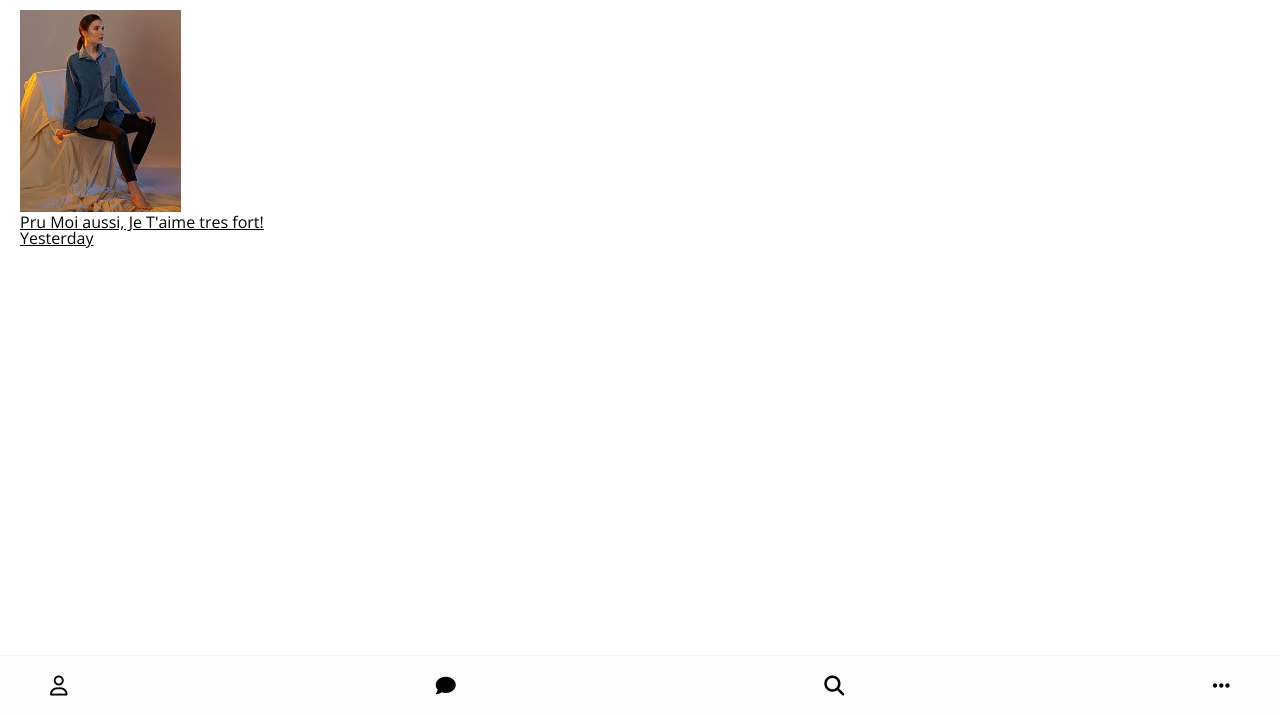
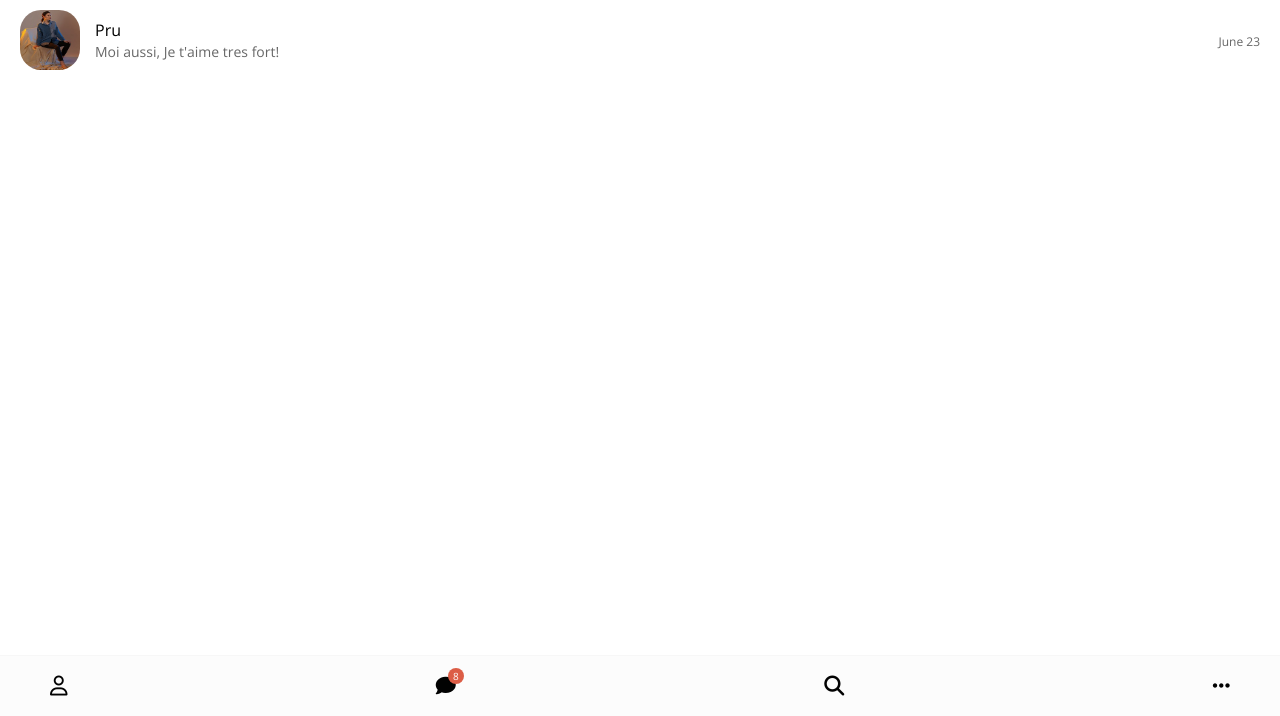
Before and after one commit to jky0ung/kakao-clone-v2, a plain HTML site: page index.html in a window 1280 px wide. Shown: the part 84-800 px from the top of the page. Drawn offline with nearby package versions, Linux system fonts and the light colour scheme.

Commit message:
20200623
friends css

```diff
--- /dev/null
+++ b/css/friend.css
@@ -0,0 +1,52 @@
+.friend {
+    display: flex;
+    justify-content: space-between;
+    align-items: center;
+}
+
+.friend .friend__avatar {
+    width: 50px;
+    height: 50px;
+    border-radius: 35%;
+
+}
+
+.friend__avatar.g-avatar {
+    width: 70px;
+    height: 70px;
+}
+
+.friend__avatar.m-avatar {
+    width: 60px;
+    height: 60px;
+}
+
+.friend .friend__column {
+    display: flex;
+    align-items: center;
+
+}
+
+.friend .friend__avatar {
+    margin-right: 15px;
+}
+
+.friend__content .friend__name {
+    display: block;
+    margin-bottom: 5px;
+}
+
+.friend__content .friend__status,
+.friend__content .friend__bottom-text,
+.friend .chat__timestamp {
+    opacity: 0.6;
+}
+
+.friend__content .friend__bottom-text {
+    font-size: 14px;
+}
+
+.friend__content .friend__status,
+.friend .chat__timestamp {
+    font-size: 12px;
+}
--- a/css/nav-bar.css
+++ b/css/nav-bar.css
@@ -6,7 +6,6 @@
     left: 0px;
     bottom: 0px;
     border-top: 1px solid #f7f7f7;
-    box-sizing: border-box;
 }
 
 .nav .nav__list {
@@ -17,3 +16,22 @@
 .nav i {
     font-size: 20px;
 }
+
+.nav .nav__list-link {
+    position: relative;
+}
+
+.nav .nav__badge {
+    position: absolute;
+    top: -8px;
+    right: -8px;
+    font-size: 10px;
+    color: white;
+    background-color: #dc5d46;
+    width: 16px;
+    height: 16px;
+    display: flex;
+    justify-content: center;
+    align-items: center;
+    border-radius: 50%;
+}
--- a/css/status-bar.css
+++ b/css/status-bar.css
@@ -2,10 +2,8 @@
     display: flex;
     justify-content: space-between;
     margin-bottom: 30px;
-    opacity: 0.7;
     position: fixed;
     width: 100%;
-    background-color: #f7f7f7;
 }
 
 .status-bar i {
--- a/css/styles.css
+++ b/css/styles.css
@@ -3,6 +3,8 @@
 @import "status-bar.css";
 @import "header.css";
 @import "nav-bar.css";
+@import "friend.css";
+
 * {
     box-sizing: border-box;
 }
@@ -13,3 +15,8 @@ body{
     color: #020202;
     font-family: "Open Sans", -apple-system, BlinkMacSystemFont, 'Segoe UI', Roboto, Oxygen, Ubuntu, Cantarell, 'Open Sans', 'Helvetica Neue', sans-serif;
 }
+
+a {
+    color: inherit;
+    text-decoration: none;
+}
--- a/index.html
+++ b/index.html
@@ -42,19 +42,25 @@
                 <ul class="chats__list">
                     <li class="chats__chat chat">
                         <a href="chat.html">
-                            <div class="chat__column">
-                                <img class="chat__avatar g-avatar" src="images/pru.jpg">
-                                <div class="chat__content">
-                                    <span class="chat__username">
-                                        Pru
-                                    </span>
-                                    <span class="chat__preview">
-                                        Moi aussi, Je T'aime tres fort!
-                                    </span>
+                            <div class="chats__chat friend friend--lg">
+                                <div class="friend__column">
+                                    <img src="images/pru.jpg" alt="" class="m-avatar friend__avatar">
+                                    <div class="friend__content">
+                                        <span class="friend__name">
+                                            Pru
+                                        </span>
+                                        <span class="friend__bottom-text">
+                                            Moi aussi, Je t'aime tres fort!
+                                        </span>
+                                    </div>
                                 </div>
-                            </div>
-                            <div class="chat__column">
-                                <span class="chat__timestamp">Yesterday</span>
+                                <div class="friend__column">
+                                    <div class="friend__now-listening">
+                                        <span class="chat__timestamp">
+                                            June 23
+                                        </span>
+                                    </div>
+                                </div>
                             </div>
                         </a>
                     </li>
@@ -69,6 +75,7 @@
                     </li>
                     <li class="nav__list-item">
                         <a href="index.html" class="nav__list-link">
+                            <div class="nav__badge">8</div>
                             <i class="fas fa-comment"></i>
                         </a>
                     </li>
```
Also changed, not shown: find.html (+1 -1 lines), friends.html (+2 -2 lines).
